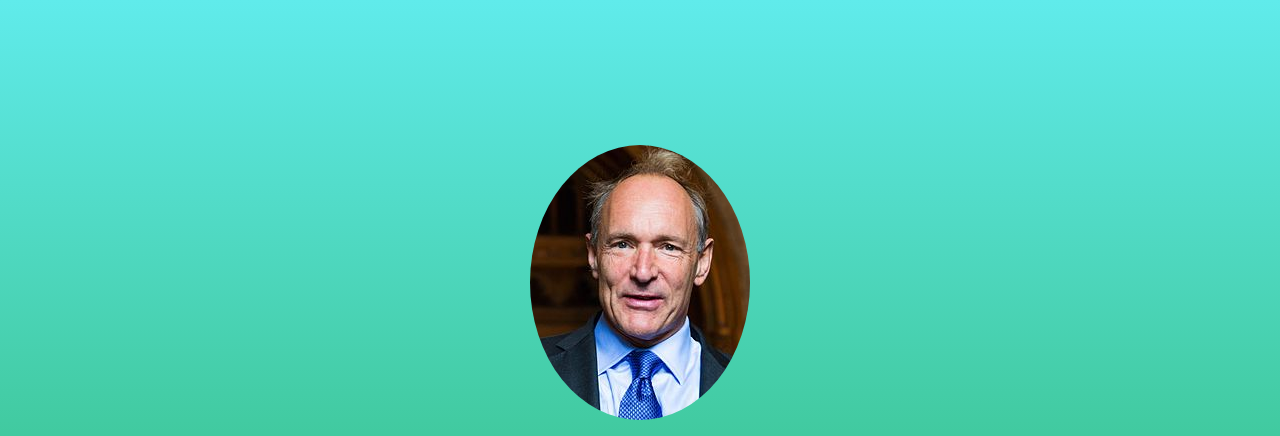
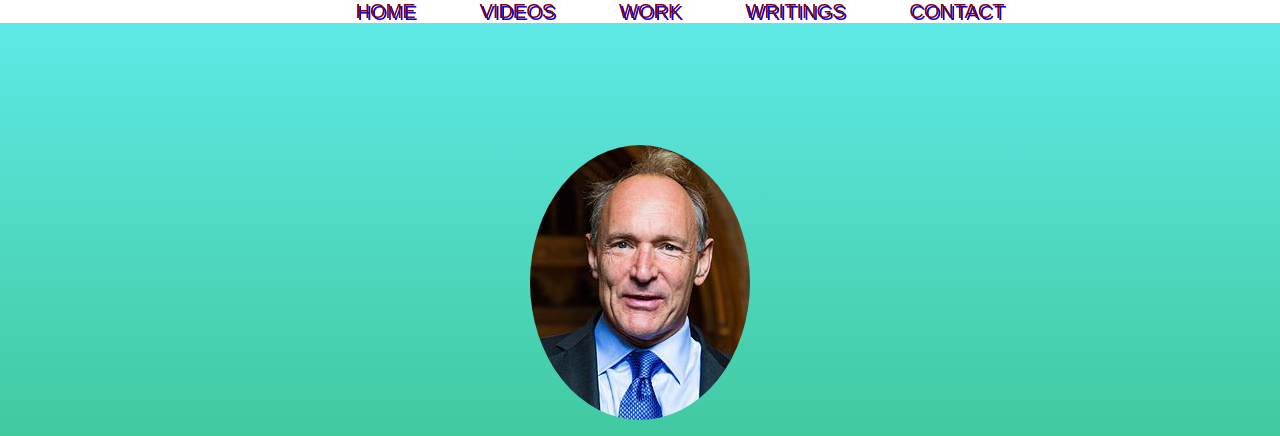
Before and after one commit to Kathiradithya/STBL, a plain HTML site: page index.html in a window 1280 px wide. Shown: the top 436 px of the page. Drawn offline with Linux system fonts and the light colour scheme.

Commit message:
Add files via upload

```diff
--- a/index.html
+++ b/index.html
@@ -13,7 +13,7 @@
 <!--
 ADD CENTER TAG
 -->
-
+<center>
     <ul class="menu">
         <li class="links"><a href="#welcome">HOME</a></li>
         <li class="links"><a href="#videos">VIDEOS</a></li>
@@ -21,7 +21,9 @@ ADD CENTER TAG
         <li class="links"><a href="#writings">WRITINGS</a></li>
         <li class="links"><a href="#contact">CONTACT</a></li>
 
+
     </ul>
+    </center>
 
     <section id="welcome">
         <div class="parallax-inner">
@@ -73,7 +75,9 @@ ADD CENTER TAG
     </section>
 <br>
 
-<!--
+    <section id="contact" ><iframe src="https://www.google.com/maps/embed?pb=!1m18!1m12!1m3!1d3888.6503911696095!2d80.18533851389559!3d12.930177290883032!2m3!1f0!2f0!3f0!3m2!1i1024!2i768!4f13.1!3m3!1m2!1s0x3a525c27f9d12363%3A0xfc6b4ae586a97a3d!2sVelammal%20NewGen%20School!5e0!3m2!1sen!2sin!4v1617426342895!5m2!1sen!2sin" width="600" height="450" style="border:0;" allowfullscreen="" loading="lazy"></iframe> <div class="contact1"></div></section>
+
+<!-
 ADD CONTACT SECTION HERE
 -->
 
--- a/style.css
+++ b/style.css
@@ -78,6 +78,46 @@ html {
 .article:hover {
     color:fuchsia;
 }
+.menu{
+    background-color: white;
+    width: 100%;
+    margin-top: 0px;
+    z-index: 10;
+    position: fixed;
+    top: 0px;
+}
+.links{
+    display: inline;
+    padding-left: 30px;
+    padding-right: 30px;
+    font-family: sans-serif;
+    font-size: 20px;
+}
+a{
+    text-decoration: none;
+    color: darkred;
+    text-shadow:2px 2px blue;
+}
+.links:hover{
+    text-decoration: underline;
+    font-size: 25px;
+}
+#writings a{
+    text-shadow: none;
+    text-decoration: underline;
+    color:  blueviolet !important;
+}
+#contact{
+    background:firebrick;
+
+}
+
+
+
+
+
+
+
 
 
 
```
